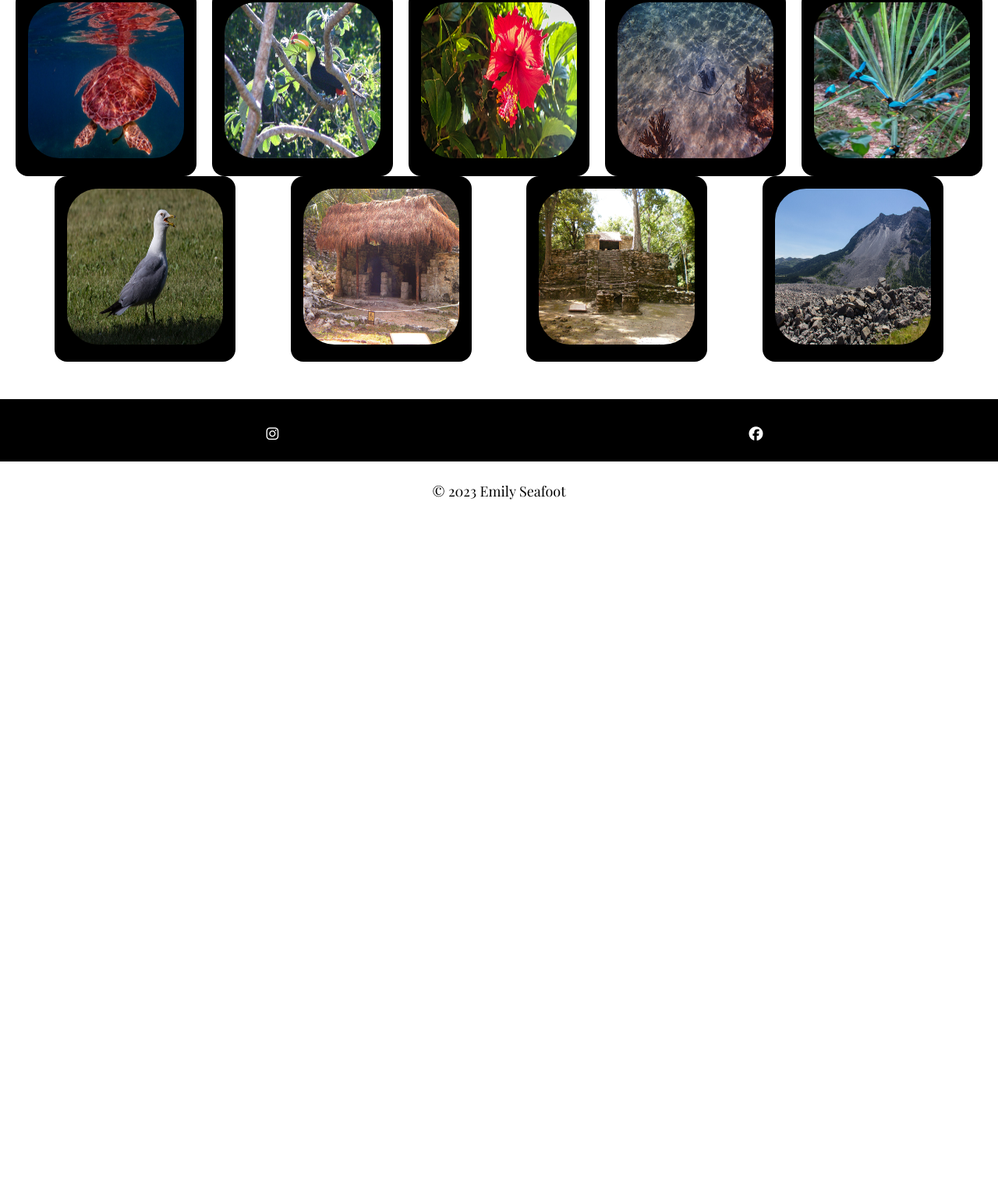
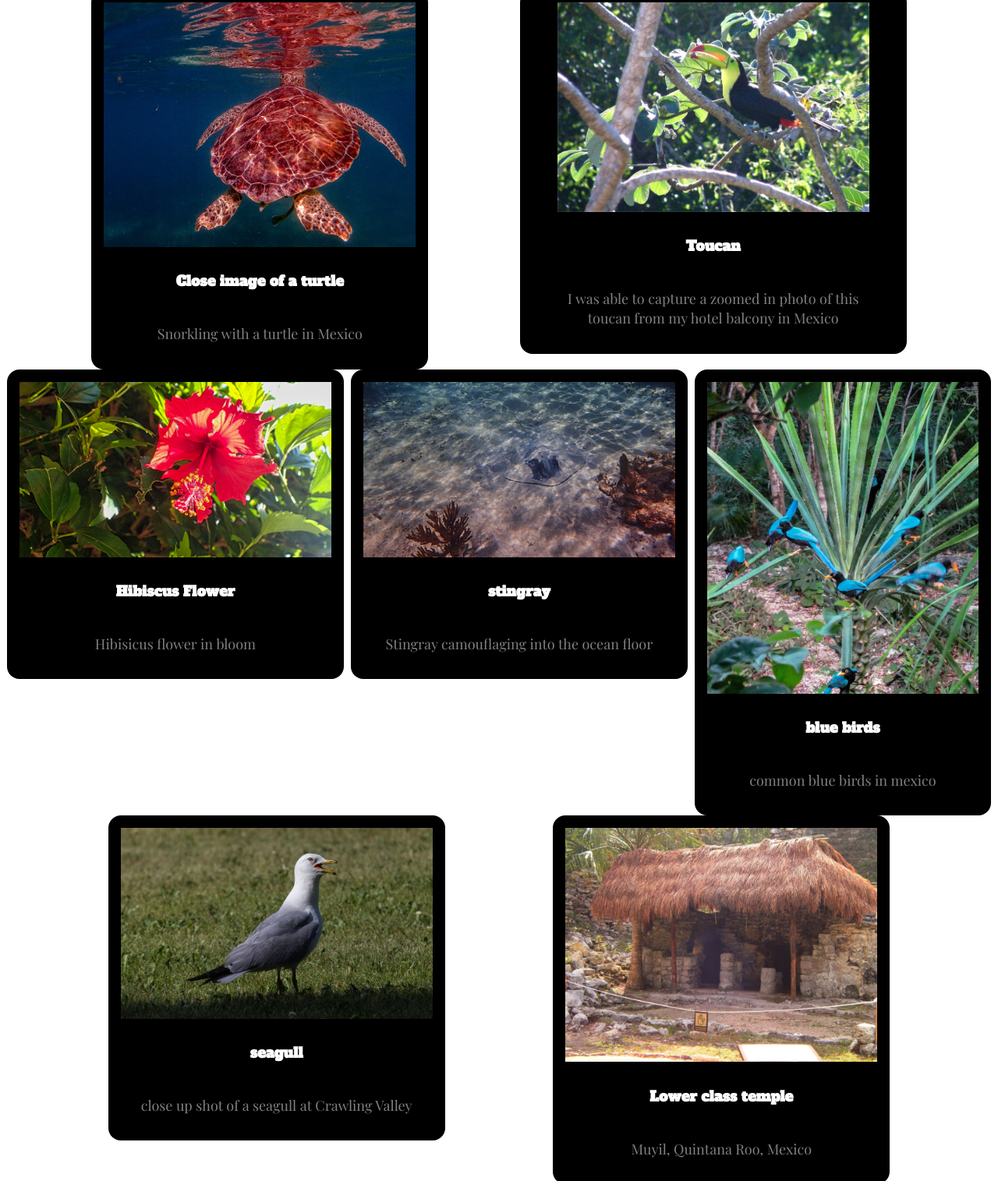
Before and after one commit to Emilypearl91/cpnt260-final-project, a plain HTML site: page gallery.html in a window 1280 px wide. Shown: the part 705-2220 px from the top of the page at 78% size. Before the commit the page ends 1364 px from the top, so only its background shows below. Drawn offline with nearby package versions, Linux system fonts and the light colour scheme; a web font is replaced by a local one.

Commit message:
discription and heading to gallery cards and removed link decoration

```diff
--- a/css/card.css
+++ b/css/card.css
@@ -27,6 +27,9 @@ section {
     margin: auto;
   }
 
+ a {
+text-decoration: none;
+}
 
   /*contact form card*/
    .contact-card {
--- a/css/main.css
+++ b/css/main.css
@@ -1,6 +1,7 @@
 main {
   flex:auto;
 }
+
 iframe {
   display: block;
   margin: auto;
--- a/css/nav.css
+++ b/css/nav.css
@@ -81,10 +81,10 @@
   align-items: center;
  }
 
-img {
+.hero img {
  width: 200px;
  height: 200px;
-  border-radius: 20%;
+ border-radius: 20%;
  }
 
  svg {
--- a/css/typography.css
+++ b/css/typography.css
@@ -35,6 +35,19 @@ h3 {
   text-align: center;
 }
 
+h4 {
+font-family: 'Alfa Slab One', serif;
+font-size: 18px;
+
+color: white;
+
+line-height: 1.8rem;
+}
+
+.card p {
+  max-width: 40ch;
+  text-decoration: none;
+}
 
 /*Paragraph styling on blog post*/
 p {
--- a/gallery.html
+++ b/gallery.html
@@ -45,46 +45,64 @@
 <a href="#">
  <article class="card">
   <img src="/images/turtle.jpeg" alt="larger turtle swimming">
+  <h4>Close image of a turtle</h4>
+  <p>Snorkling with a turtle in Mexico</p>
  </article>
 </a>
 <a href="#">
  <article class="card">
   <img src="/images/toucan.jpeg" alt="toucan in tree">
+  <h4>Toucan</h4>
+  <p>I was able to capture a zoomed in photo of this toucan from my hotel balcony in Mexico</p>
  </article>
 </a>
 <a href="#">
 <article class="card">
   <img src="/images/hibiscus-flower.jpeg" alt="hibiscus flower">
+  <h4>Hibiscus Flower</h4>
+  <p>Hibisicus flower in bloom</p>
  </article>
 </a>
 <a href="#">
  <article class="card">
   <img src="/images/sting-ray.jpeg" alt="stingray blending into the sand">
+  <h4>stingray</h4>
+  <p>Stingray camouflaging into the ocean floor</p>
  </article>
 </a>
 <a href="#">
  <article class="card">
   <img src="/images/common-blue-birds.jpeg" alt="common blue birds in mexico">
+  <h4>blue birds</h4>
+  <p>common blue birds in mexico</p>
  </article>
 </a>
 <a href="#">
  <article class="card">
   <img src="/images/seagull.jpeg" alt="up-close photo of a seagull">
+  <h4>seagull</h4>
+  <p>close up shot of a seagull at Crawling Valley</p>
  </article>
 </a>
 <a href="#">
  <article class="card">
   <img src="/images/temple-in-muyil.jpeg" alt="lower class temple in Muyil">
+  <h4>Lower class temple</h4>
+  <p>Muyil, Quintana Roo, Mexico</p>
  </article>
 </a>
 <a href="#">
  <article class="card">
   <img src="/images/upper-class-temple.jpeg" alt="upper class temple in Muyil">
+  <h4>Upper class temple</h4>
+  <p>Muyil, Quintana Roo, Mexico</p>
  </article>
 </a>
 <a href="#">
  <article class="card">
   <img src="/images/turtle-mountain.jpeg" alt="turtle mountain ">
+  <h4>Turtle Mountain</h4>
+  <p>in 1903 this mountain slid covering part of the town of Frank and a passing train.</p>
  </article>
 </a>
 </section>
```
